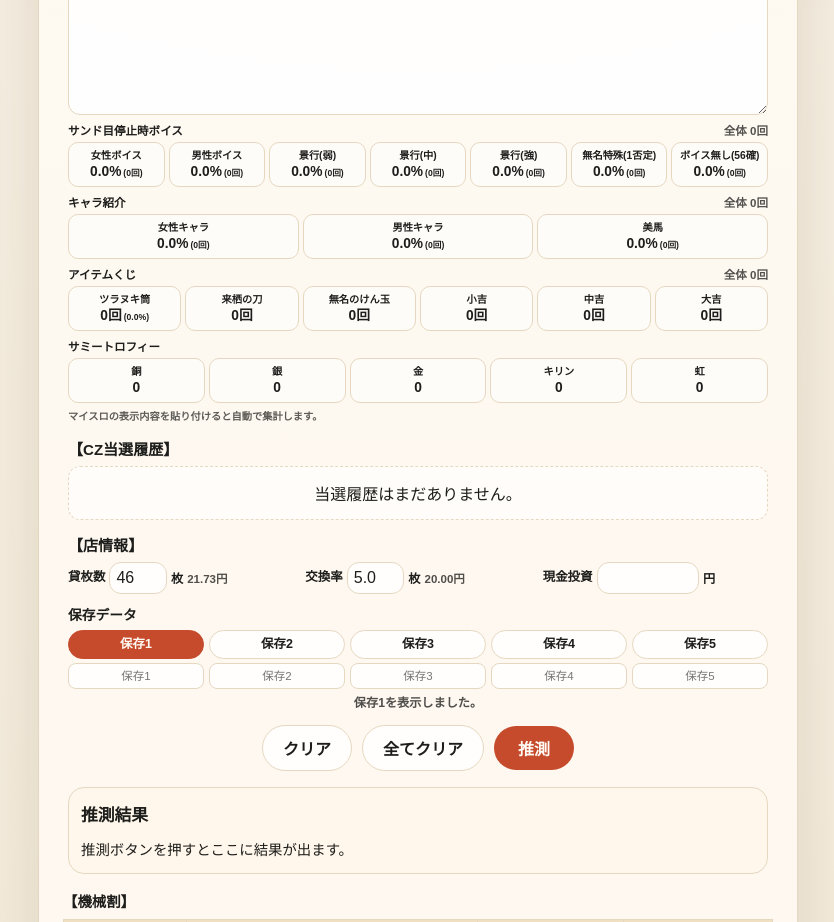
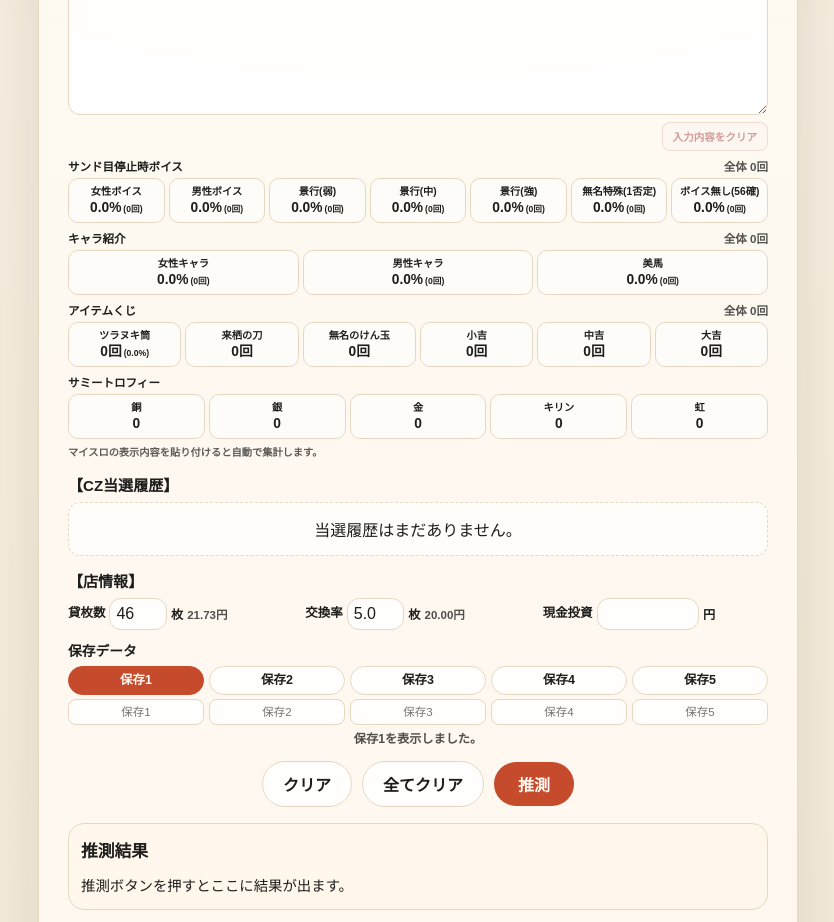
Before and after one commit to umedademu/suisoku, a Next.js app: page /kabaneri2 in a window 1280 px wide. Shown: the part 1180-2102 px from the top of the page, without its empty margins (222-1056 px from the left). Built offline with nearby package versions, Linux system fonts and the light colour scheme.

Commit message:
マイスロ入力のクリアボタンを追加

```diff
--- a/app/globals.css
+++ b/app/globals.css
@@ -355,6 +355,32 @@ a {
 .myslot-textarea:focus {
   border-color: var(--accent);
   outline: 2px solid rgba(197, 75, 44, 0.28);
+}
+
+.myslot-input-actions {
+  display: flex;
+  justify-content: flex-end;
+}
+
+.myslot-input-clear-button {
+  border: 1px solid rgba(173, 56, 56, 0.34);
+  border-radius: 8px;
+  background: #fff4f2;
+  color: #9a2f32;
+  cursor: pointer;
+  font: inherit;
+  font-size: 0.66rem;
+  font-weight: 800;
+  padding: 6px 10px;
+}
+
+.myslot-input-clear-button:hover:not(:disabled) {
+  background: #ffe3df;
+}
+
+.myslot-input-clear-button:disabled {
+  cursor: default;
+  opacity: 0.45;
 }
 
 .myslot-voice-help,
--- a/app/kabaneri2/page.tsx
+++ b/app/kabaneri2/page.tsx
@@ -1355,10 +1355,12 @@ function MyslotItemLotterySummaryBlock({
 
 function MyslotInput({
   value,
-  onChange
+  onChange,
+  onClear
 }: {
   value: string;
   onChange: (value: string) => void;
+  onClear: () => void;
 }) {
   const trophySummary = parseMyslotTrophySummary(value);
   const characterSummary = parseMyslotCharacterSummary(value);
@@ -1382,6 +1384,17 @@ function MyslotInput({
         value={value}
         onChange={(event) => onChange(event.currentTarget.value)}
       />
+      <div className="myslot-input-actions">
+        <button
+          aria-label="マイスロ入力内容をクリア"
+          className="myslot-input-clear-button"
+          disabled={isEmpty}
+          type="button"
+          onClick={onClear}
+        >
+          入力内容をクリア
+        </button>
+      </div>
       <MyslotSummaryBlock
         summaryKey="voice"
         title="サンド目停止時ボイス"
@@ -2803,6 +2816,7 @@ export default function Kabaneri2Page() {
                 <MyslotInput
                   value={inputValues.myslotText ?? ""}
                   onChange={(value) => handleInputChange("myslotText", value)}
+                  onClear={() => handleInputChange("myslotText", "")}
                 />
               ) : "lightRateEstimation" in group ? (
                 <label className="light-rate-estimation-toggle">
--- a/lib/app-info.ts
+++ b/lib/app-info.ts
@@ -1,3 +1,3 @@
-export const APP_VERSION = "1.30";
+export const APP_VERSION = "1.31";
 
 export const APP_TITLE = `推測ツールv${APP_VERSION}`;
```
Also changed, not shown: 1 other file (tests, documents, lock files or other folders).
